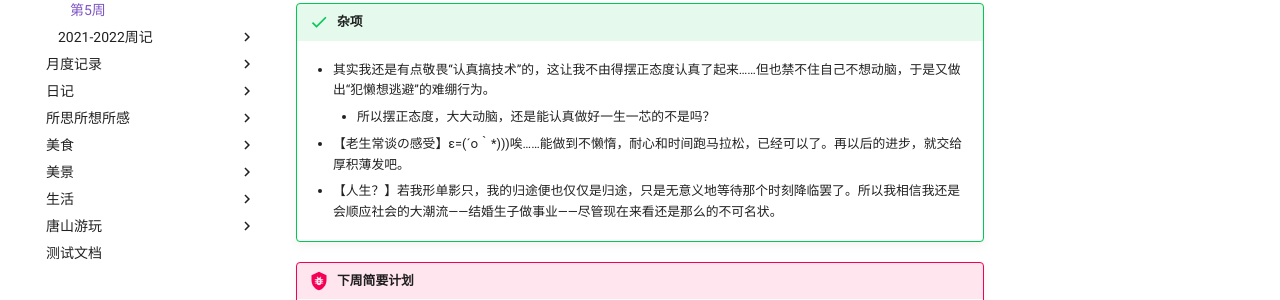
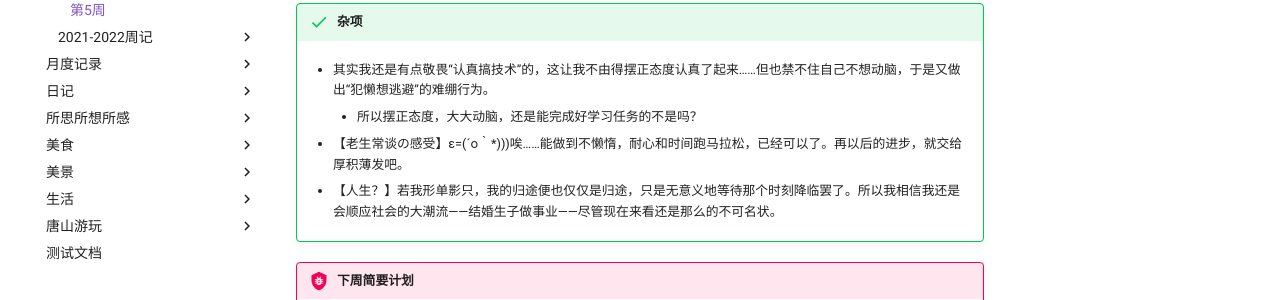
Before and after one commit to Haohahahaha/chat, an MkDocs documentation site: the page built from docs/1-Weekly/2025/0330-0405-5th.md, in a window 1280 px wide and 900 px high, scrolled down 813 px. Shown: the part 313-613 px from the top of the window. Built offline with MkDocs 1.6.1 and Material for MkDocs 9.7.7, drawn with Linux system fonts in a browser that asks for light colours.

Commit message:
2025-04-05_23:05:09 update

```diff
--- a/docs/1-Weekly/2025/0330-0405-5th.md
+++ b/docs/1-Weekly/2025/0330-0405-5th.md
@@ -39,7 +39,7 @@
 
     - 其实我还是有点敬畏“认真搞技术”的，这让我不由得摆正态度认真了起来……但也禁不住自己不想动脑，于是又做出“犯懒想逃避”的难绷行为。
 
-        - 所以摆正态度，大大动脑，还是能认真做好一生一芯的不是吗？
+        - 所以摆正态度，大大动脑，还是能完成好学习任务的不是吗？
 
     - 【老生常谈の感受】ε=(´ο｀*)))唉……能做到不懒惰，耐心和时间跑马拉松，已经可以了。再以后的进步，就交给厚积薄发吧。
 
```
